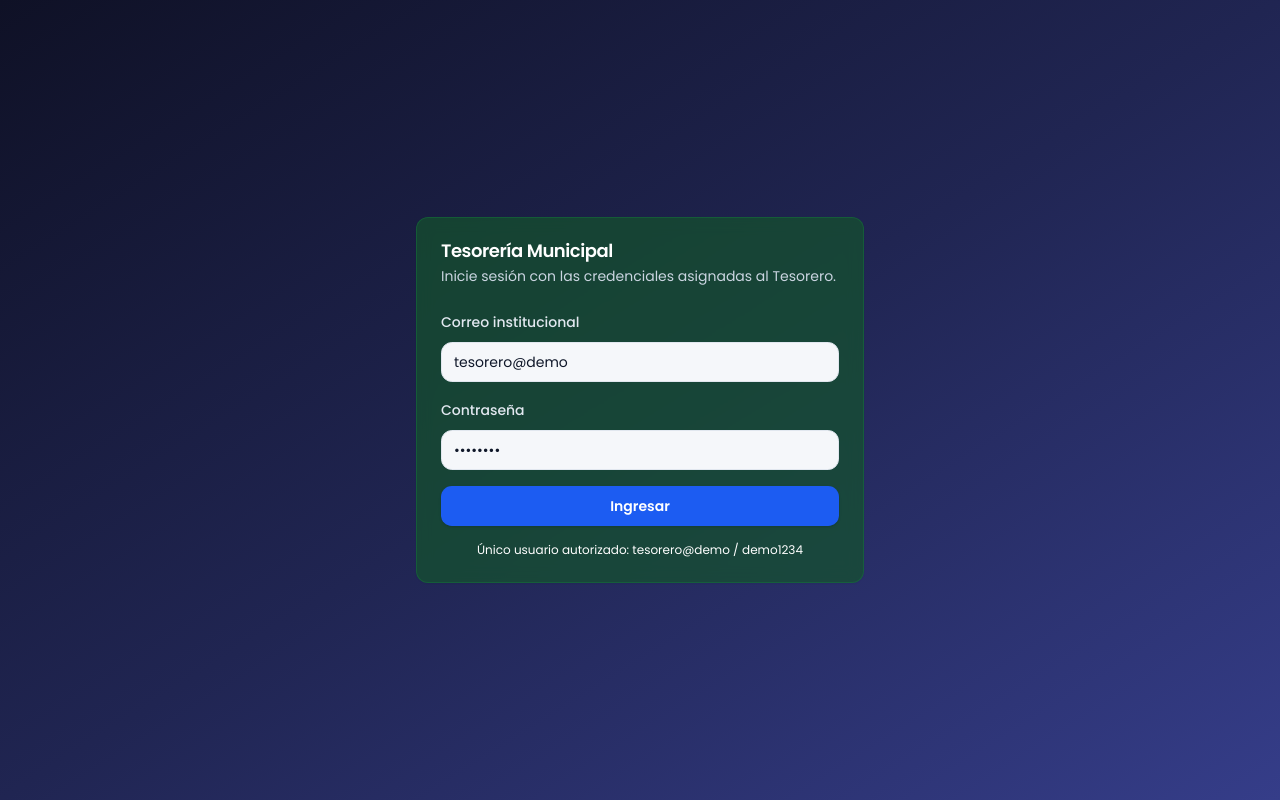
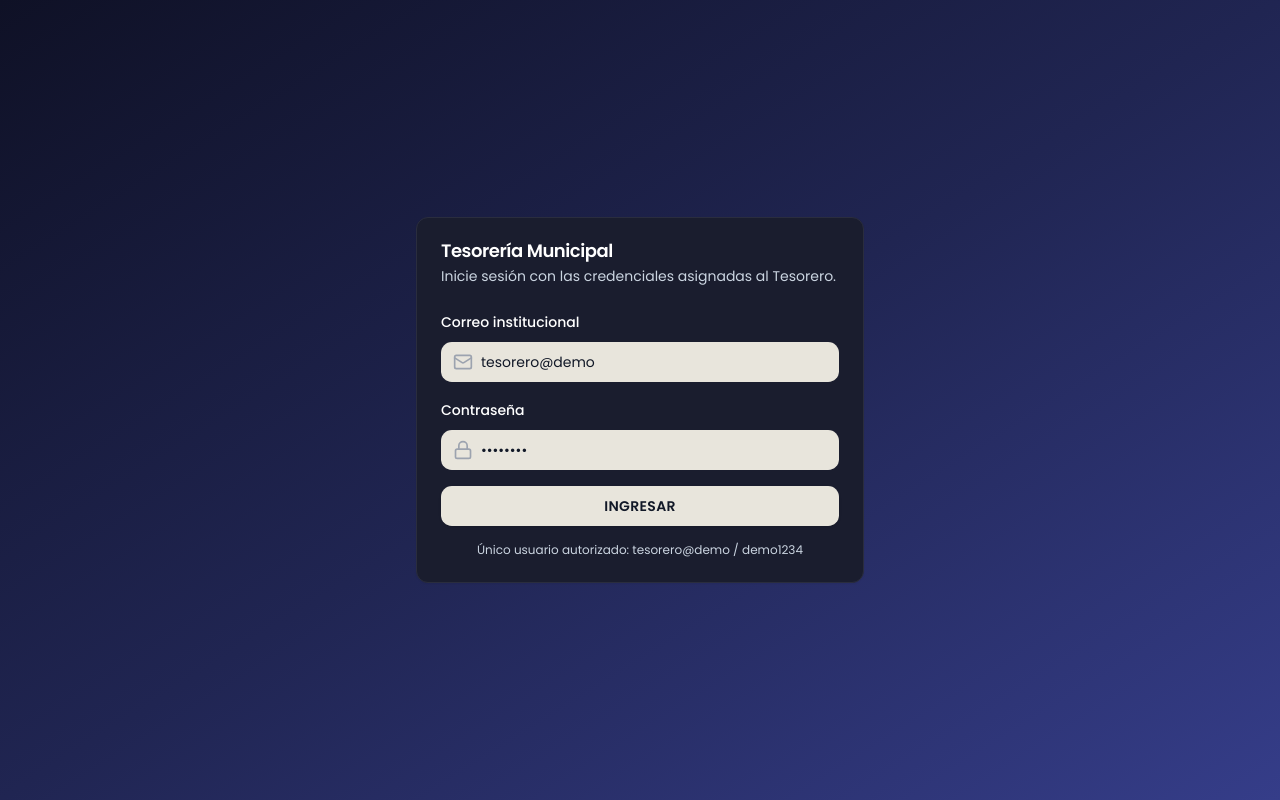
Before and after one commit to Nahuel-Maximiliano-Bustos/gobierno, a React (Vite) app: page /login in a window 1280 px wide. Built offline with nearby package versions, Linux system fonts and the light colour scheme.

Commit message:
Fondo en el login color de la ventana y íconos correspondientes

```diff
--- a/src/auth/LoginPage.tsx
+++ b/src/auth/LoginPage.tsx
@@ -5,6 +5,7 @@ import { Input } from '@shared/components/ui/input';
 import { Label } from '@shared/components/ui/label';
 import { useAuth } from './useAuth';
 import { useState } from 'react';
+import { Mail, Lock } from 'lucide-react';
 
 interface LoginFormValues {
   email: string;
@@ -28,13 +29,11 @@ export const LoginPage = () => {
   };
 
   return (
-    // <div className="min-h-screen bg-gradient-to-br from-slate-950 via-slate-800 to-slate-900">
     <div className="min-h-screen bg-gradient-to-br from-[#0F1126] via-[#202552] to-[#353D89]">
-
       <div className="mx-auto flex min-h-screen max-w-6xl flex-col items-center justify-center px-4">
-        <Card className="w-full max-w-md border-green-700/40 bg-green-900/70 backdrop-blur">
-          <CardHeader>
-            <CardTitle className="text-2xl text-white">Tesorería Municipal</CardTitle>
+        <Card className="w-full max-w-md !bg-[#1A1D2E] !border-[#2A2D3E]">
+          <CardHeader className="space-y-1">
+            <CardTitle className="text-2xl font-semibold text-white">Tesorería Municipal</CardTitle>
             <CardDescription className="text-slate-300">
               Inicie sesión con las credenciales asignadas al Tesorero.
             </CardDescription>
@@ -42,37 +41,45 @@ export const LoginPage = () => {
           <CardContent>
             <form onSubmit={handleSubmit(onSubmit)} className="space-y-4" aria-label="Formulario de acceso">
               <div className="space-y-2">
-                <Label htmlFor="email" className="text-slate-200">
+                <Label htmlFor="email" className="text-white text-sm">
                   Correo institucional
                 </Label>
+                <div className="relative">
+                  <Mail className="absolute left-3 top-1/2 -translate-y-1/2 h-5 w-5 text-gray-400" />
                   <Input
                     id="email"
                     type="email"
-                  placeholder="tesorero@demo"
+                    placeholder=""
                     autoComplete="username"
+                    className="pl-10 !bg-[#E8E5DC] border-none text-gray-900"
                     {...register('email', { required: true })}
                   />
                 </div>
+              </div>
               <div className="space-y-2">
-                <Label htmlFor="password" className="text-slate-200">
+                <Label htmlFor="password" className="text-white text-sm">
                   Contraseña
                 </Label>
+                <div className="relative">
+                  <Lock className="absolute left-3 top-1/2 -translate-y-1/2 h-5 w-5 text-gray-400" />
                   <Input
                     id="password"
                     type="password"
-                  placeholder="••••••••"
+                    placeholder=""
                     autoComplete="current-password"
+                    className="pl-10 !bg-[#E8E5DC] border-none text-gray-900"
                     {...register('password', { required: true })}
                   />
                 </div>
+              </div>
               <Button
                 type="submit"
-  className="w-full bg-green-400 hover:bg-green-200 bg-green-300 text-white font-semibold"
+                className="w-full !bg-[#E8E5DC] hover:!bg-[#D8D5CC] !text-gray-900 font-semibold uppercase tracking-wide"
                 disabled={loading}
               >
                 {loading ? 'Verificando…' : 'Ingresar'}
               </Button>
-              <p className="text-center text-xs text-white">
+              <p className="text-center text-xs text-slate-300">
                 Único usuario autorizado: tesorero@demo / demo1234
               </p>
             </form>
```
Lines whose indentation alone changed are shown as unchanged.
